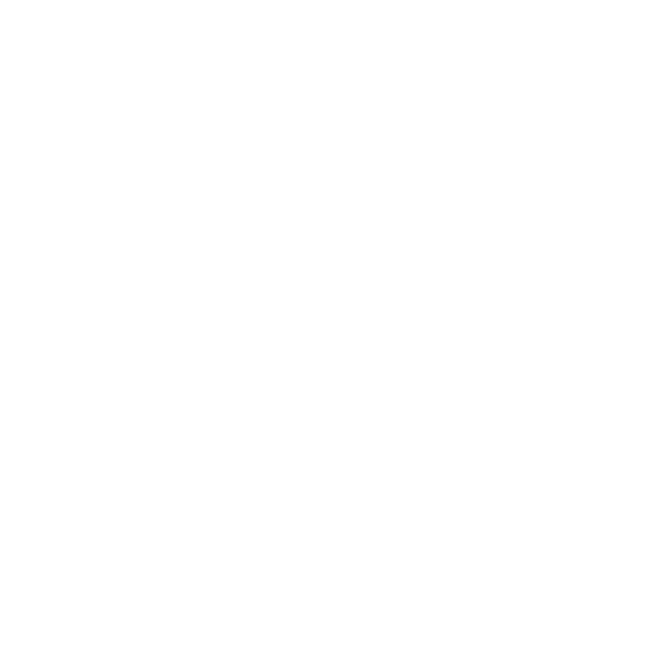
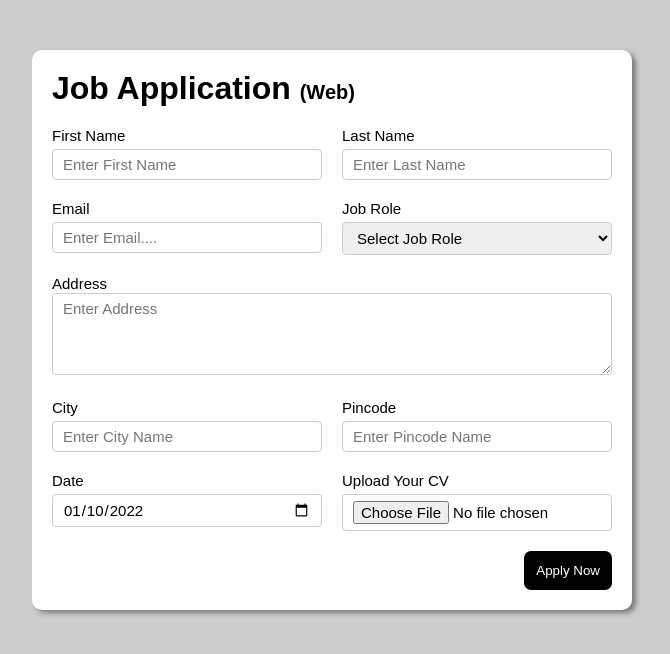
Before and after one commit to coder-noman/Job-Application-Form, a plain HTML site: page index.html in a window 1280 px wide. Shown: the whole page, without its empty margins (308-978 px from the left). Drawn offline with Linux system fonts and the light colour scheme.

Commit message:
second commit

```diff
--- /dev/null
+++ b/index.css
@@ -0,0 +1,80 @@
+*{
+    margin: 0;
+    padding: 0;
+    box-sizing: border-box;
+    font-family: Arial, Helvetica, sans-serif;
+}
+body{
+    background-color: #ccc;
+}
+.container{
+    max-width: 900px;
+    margin: 0 auto;
+}
+.apply_box{
+    background-color: white;
+    max-width: 600px;
+    padding: 20px;
+    margin: 0 auto;
+    margin-top: 50px;
+    margin-bottom: 50px;
+    box-shadow: 4px 3px 5px rgba(1, 1, 1, 0.4);
+    border-radius: 10px;
+}
+.title_small{
+    font-size: 20px;
+}
+.form_container{
+    margin-top: 20px;
+    display: grid;
+    grid-template-columns: repeat(auto-fit, minmax(200px, 1fr));
+    gap: 20px;
+}
+.form_control{
+    display: flex;
+    flex-direction: column;
+}
+label{
+    font-size: 15px;
+    margin-bottom: 5px;
+}
+input,select,textarea{
+    padding: 6px 10px;
+    border: 1px solid #ccc;
+    font-size: 15px;
+    border-radius: 4px;
+}
+input,select,textarea:focus{
+    outline-color: slateblue;
+}
+
+.button_container{
+    display: flex;
+    justify-content: flex-end;
+    margin-top: 20px;
+}
+button{
+    background-color: black;
+    border: transparent solid 2px;
+    padding: 10px;
+    color: white;
+    border-radius: 7px;
+    transition: 0.3s ease-in;
+    cursor: pointer;
+}
+button:hover{
+    background-color: slateblue;
+    transition: 0.3s ease-out;
+}
+.textarea_control{
+    grid-column: 1 / span 2;
+}
+.textarea_control textarea{
+    width: 100%;
+}
+
+@media (max-width: 460px){
+    .textarea_control{
+        grid-column: 1 / span 1;
+    }
+}
--- a/index.html
+++ b/index.html
@@ -4,9 +4,63 @@
     <meta charset="UTF-8">
     <meta http-equiv="X-UA-Compatible" content="IE=edge">
     <meta name="viewport" content="width=device-width, initial-scale=1.0">
-    <title>Document</title>
+    <link rel="stylesheet" href="index.css">
+    <title>Job Application Form</title>
 </head>
 <body>
-
+    <div class="container">
+        <div class="apply_box">
+            <h1>Job Application <span class="title_small">(Web)</span></h1>
+            <form action="">
+                <div class="form_container">
+                    <div class="form_control">
+                        <label for="first_name">First Name</label>
+                        <input id="first_name" name="first_name" placeholder="Enter First Name"/>
+                    </div>
+                    <div class="form_control">
+                        <label for="last_name">Last Name</label>
+                        <input id="last_name" name="last_name" placeholder="Enter Last Name"/>
+                    </div>
+                    <div class="form_control">
+                        <label for="email">Email</label>
+                        <input type="email" id="email" name="last_name" placeholder="Enter Email...."/>
+                    </div>
+                    <div class="form_control">
+                        <label for="job_role">Job Role</label>
+                        <select id="job_role" name="job_role">
+                            <option value="">Select Job Role</option>
+                            <option value="frontend">Frontend Developer</option>
+                            <option value="backend">Backend Developer</option>
+                            <option value="fullstack">Fullstack Developer</option>
+                            <option value="ui_ux">UI UX Designer</option>
+                        </select>
+                    </div>
+                    <div class="textarea_control">
+                        <label for="address">Address</label>
+                        <textarea name="address" id="address" cols="50" rows="4" placeholder="Enter Address"></textarea>
+                    </div>
+                    <div class="form_control">
+                        <label for="city">City</label>
+                        <input id="city" name="city" placeholder="Enter City Name"/>
+                    </div>
+                    <div class="form_control">
+                        <label for="pincode">Pincode</label>
+                        <input type="number" id="pincode" name="pincode" placeholder="Enter Pincode Name"/>
+                    </div>
+                    <div class="form_control">
+                        <label for="date">Date</label>
+                        <input value="2022-01-10" type="date" id="date" name="date" />
+                    </div>
+                    <div class="form_control">
+                        <label for="upload">Upload Your CV</label>
+                        <input type="file" id="upload" name="upload" />
+                    </div>
+                </div>
+                <div class="button_container">
+                    <button type="submit">Apply Now</button>
+                </div>
+            </form>
+        </div>
+    </div>
 </body>
 </html>
```
